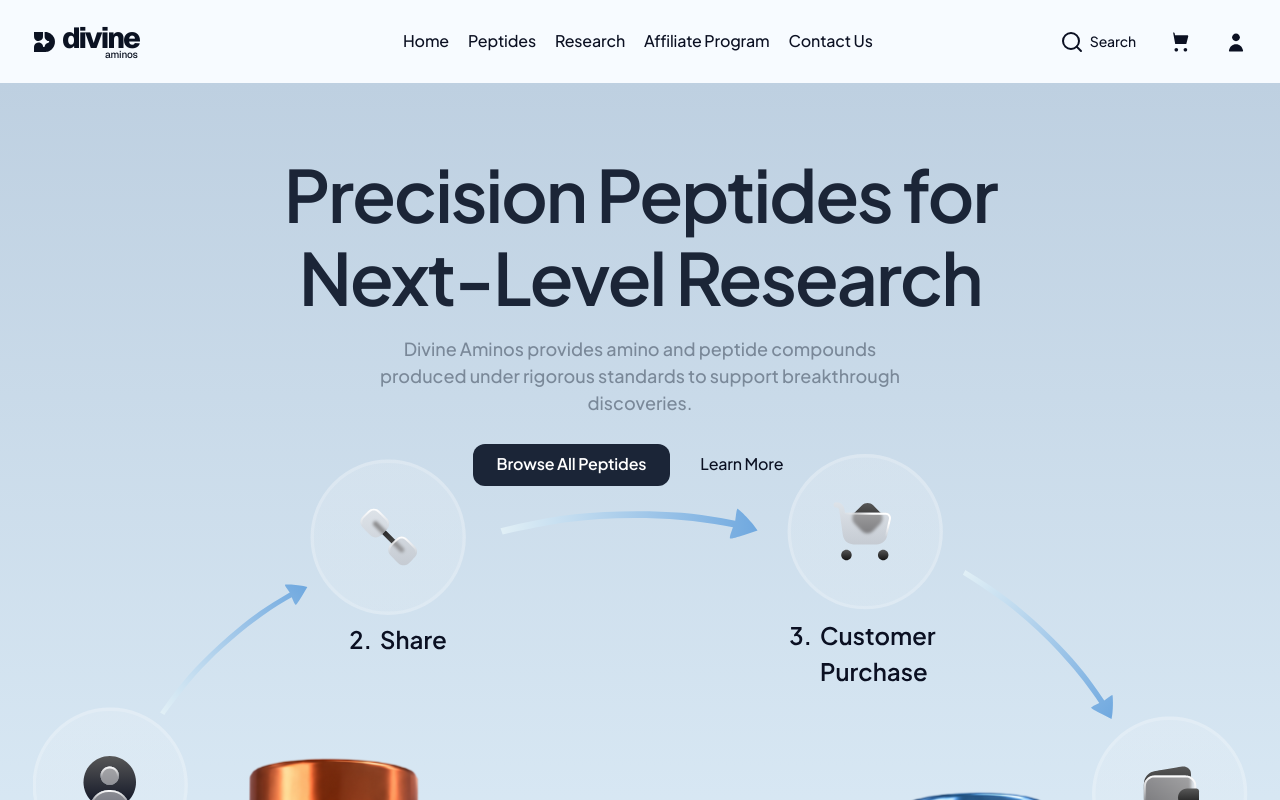
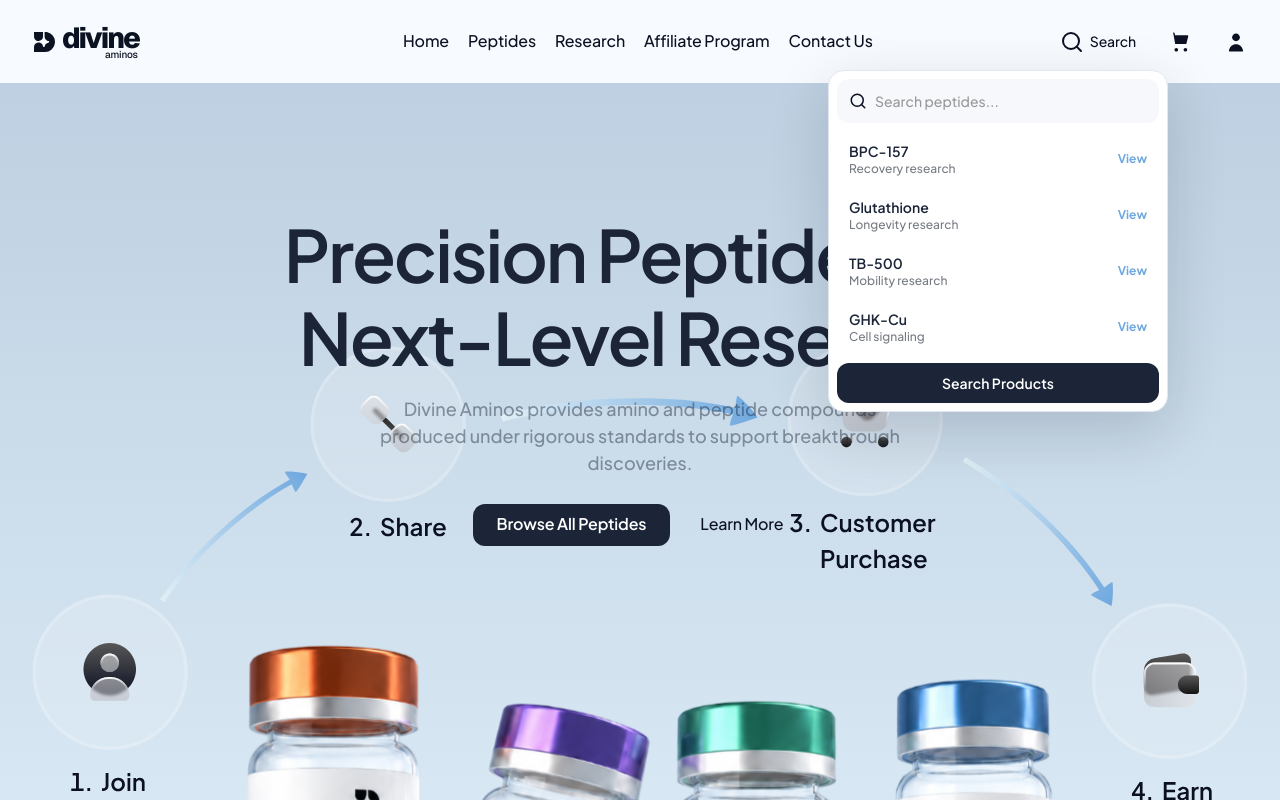
Before and after one commit to Pidinkovski/Devine-Aminos, a Next.js app: page /affiliate-program in a window 1280 px wide. Both pictures are taken after a click on the button "Search". Shown: the top 800 px of the page. Built offline with nearby package versions, Linux system fonts and the light colour scheme.

Commit message:
Refine affiliate sections and product search

```diff
--- a/src/app/affiliate-program/page.tsx
+++ b/src/app/affiliate-program/page.tsx
@@ -47,7 +47,7 @@ const programTiers = [
 export default function AffiliatePage() {
   return (
     <>
-      <section className="relative z-10 isolate h-[clamp(760px,80.14vw,1096px)] overflow-visible bg-[linear-gradient(180deg,#BED0E1_0%,#E2F1FB_100%)] px-8 pb-[72px] pt-[70px] font-[family-name:var(--font-plus-jakarta-sans)]">
+      <section className="relative z-10 isolate h-[clamp(840px,80.14vw,1154px)] overflow-hidden bg-[linear-gradient(180deg,#BED0E1_0%,#E2F1FB_100%)] px-8 pb-[72px] pt-[130px] font-[family-name:var(--font-plus-jakarta-sans)]">
         <div className="mx-auto flex w-full max-w-[1280px] flex-col items-center">
           <div className="z-20 flex max-w-[750px] flex-col items-center gap-4 text-center">
             <h1 className="max-w-[750px] text-[48px] font-semibold leading-[115%] tracking-[-0.03em] text-[#1B2537] sm:text-[60px] lg:text-[72px]">
@@ -75,9 +75,9 @@ export default function AffiliatePage() {
 
           <Image
             alt="Affiliate program flow: join, share, customer purchase, and earn"
-            className="pointer-events-none absolute left-1/2 top-[371px] z-10 h-auto w-[1215px] max-w-[calc(100%-64px)] -translate-x-1/2 select-none"
+            className="pointer-events-none absolute bottom-0 left-1/2 z-10 h-auto w-[1215px] max-w-[calc(100%-64px)] -translate-x-1/2 select-none"
             draggable={false}
-            height={651}
+            height={768}
             id="affiliate-flow"
             src="/affiliate-group.svg"
             unoptimized
--- a/src/app/peptides/page.tsx
+++ b/src/app/peptides/page.tsx
@@ -1,6 +1,6 @@
 "use client";
 
-import { useState } from "react";
+import { useEffect, useState } from "react";
 import { Bottle } from "@/components/bottle";
 import { Footer } from "@/components/footer";
 import { HomeFaq } from "@/components/home-faq";
@@ -80,9 +80,52 @@ export default function PeptidesPage() {
   const [activeFilter, setActiveFilter] = useState("All");
   const [sortOption, setSortOption] = useState("Most Popular");
   const [sortOpen, setSortOpen] = useState(false);
+  const [searchQuery, setSearchQuery] = useState("");
+
+  useEffect(() => {
+    function syncSearchQuery(event?: Event) {
+      if (event instanceof CustomEvent && typeof event.detail === "string") {
+        setSearchQuery(event.detail);
+        return;
+      }
+
+      setSearchQuery(new URLSearchParams(window.location.search).get("search") ?? "");
+    }
+
+    syncSearchQuery();
+    window.addEventListener("popstate", syncSearchQuery);
+    window.addEventListener("divine-product-search", syncSearchQuery);
+
+    return () => {
+      window.removeEventListener("popstate", syncSearchQuery);
+      window.removeEventListener("divine-product-search", syncSearchQuery);
+    };
+  }, []);
+
+  const normalizedSearchQuery = searchQuery.trim().toLowerCase();
 
   const filteredProducts = listingProducts
     .filter((item) => activeFilter === "All" || item.category === activeFilter)
+    .filter((item) => {
+      if (!normalizedSearchQuery) {
+        return true;
+      }
+
+      return [
+        item.name,
+        item.meta,
+        item.category,
+        item.product.name,
+        item.product.shortName,
+        item.product.tag,
+        item.product.description,
+        item.product.benefits.join(" "),
+        item.product.dosage.join(" "),
+      ]
+        .join(" ")
+        .toLowerCase()
+        .includes(normalizedSearchQuery);
+    })
     .sort((a, b) => {
       if (sortOption === "Least Popular") {
         return a.popularity - b.popularity;
@@ -169,6 +212,27 @@ export default function PeptidesPage() {
             </div>
           </div>
 
+          {searchQuery ? (
+            <div className="flex w-full items-center justify-between rounded-2xl bg-[#F6F8FB] px-4 py-3 text-sm font-medium text-[#777C83]">
+              <span>
+                Search results for{" "}
+                <strong className="font-semibold text-[#1B2537]">
+                  {searchQuery}
+                </strong>
+              </span>
+              <button
+                className="rounded-xl bg-white px-3 py-2 text-xs font-semibold text-[#1B2537] transition hover:bg-[#E6F3FF]"
+                onClick={() => {
+                  window.history.pushState(null, "", "/peptides");
+                  setSearchQuery("");
+                }}
+                type="button"
+              >
+                Clear Search
+              </button>
+            </div>
+          ) : null}
+
           <div
             className="grid w-full justify-center gap-x-5 gap-y-[14px]"
             style={{
@@ -184,6 +248,17 @@ export default function PeptidesPage() {
               />
             ))}
           </div>
+
+          {!filteredProducts.length ? (
+            <div className="flex min-h-[240px] w-full flex-col items-center justify-center rounded-[32px] border border-[#E2E8F0] bg-[#F6F8FB] text-center">
+              <h2 className="text-2xl font-semibold text-[#1B2537]">
+                No peptides found
+              </h2>
+              <p className="mt-2 max-w-[420px] text-sm font-medium leading-[150%] text-[#777C83]">
+                Try a product name, category, research use, or vial size.
+              </p>
+            </div>
+          ) : null}
         </div>
       </section>
 
--- a/src/components/affiliate-application.tsx
+++ b/src/components/affiliate-application.tsx
@@ -56,7 +56,7 @@ export function AffiliateApplication() {
 
   return (
     <section
-      className="relative isolate h-[1090px] overflow-hidden bg-[#0B1222] font-[family-name:var(--font-plus-jakarta-sans)]"
+      className="relative isolate h-[1018px] overflow-hidden bg-[#0B1222] font-[family-name:var(--font-plus-jakarta-sans)]"
       id="program-application"
     >
       <Image
--- a/src/components/nav.tsx
+++ b/src/components/nav.tsx
@@ -1,9 +1,11 @@
 "use client";
 
-import { useEffect, useState } from "react";
+import { FormEvent, useEffect, useMemo, useRef, useState } from "react";
 import Link from "next/link";
+import { useRouter } from "next/navigation";
 import { Search } from "lucide-react";
 import { DivineLogo } from "@/components/divine-logo";
+import { products } from "@/data/products";
 
 const links = [
   { href: "/", label: "Home" },
@@ -18,7 +20,35 @@ type CartItem = {
 };
 
 export function Nav() {
+  const router = useRouter();
   const [cartCount, setCartCount] = useState(0);
+  const [searchOpen, setSearchOpen] = useState(false);
+  const [searchQuery, setSearchQuery] = useState("");
+  const searchInputRef = useRef<HTMLInputElement>(null);
+
+  const searchResults = useMemo(() => {
+    const query = searchQuery.trim().toLowerCase();
+
+    if (!query) {
+      return products.slice(0, 4);
+    }
+
+    return products
+      .filter((product) =>
+        [
+          product.name,
+          product.shortName,
+          product.tag,
+          product.description,
+          product.benefits.join(" "),
+          product.dosage.join(" "),
+        ]
+          .join(" ")
+          .toLowerCase()
+          .includes(query),
+      )
+      .slice(0, 5);
+  }, [searchQuery]);
 
   useEffect(() => {
     function syncCartCount() {
@@ -34,6 +64,29 @@ export function Nav() {
       window.removeEventListener("divine-cart-updated", syncCartCount);
     };
   }, []);
+
+  useEffect(() => {
+    if (!searchOpen) {
+      return;
+    }
+
+    const focusFrame = window.requestAnimationFrame(() => {
+      searchInputRef.current?.focus();
+    });
+
+    return () => window.cancelAnimationFrame(focusFrame);
+  }, [searchOpen]);
+
+  function submitSearch(event: FormEvent<HTMLFormElement>) {
+    event.preventDefault();
+
+    const query = searchQuery.trim();
+    router.push(query ? `/peptides?search=${encodeURIComponent(query)}` : "/peptides");
+    window.dispatchEvent(
+      new CustomEvent("divine-product-search", { detail: query }),
+    );
+    setSearchOpen(false);
+  }
 
   return (
     <header className="sticky top-0 z-50 bg-[#F7FBFF]">
@@ -54,11 +107,72 @@ export function Nav() {
           ))}
         </nav>
 
-        <div className="flex h-6 w-[189px] items-center justify-end gap-8 text-[#0B1022]">
-          <button className="focus-ring hidden h-6 items-center gap-1.5 rounded-[3px] font-[family-name:var(--font-plus-jakarta-sans)] text-sm font-medium leading-[140%] tracking-[-0.01em] md:inline-flex">
+        <div className="relative flex h-6 w-[189px] items-center justify-end gap-8 text-[#0B1022]">
+          <button
+            aria-expanded={searchOpen}
+            className="focus-ring hidden h-6 items-center gap-1.5 rounded-[3px] font-[family-name:var(--font-plus-jakarta-sans)] text-sm font-medium leading-[140%] tracking-[-0.01em] md:inline-flex"
+            onClick={() => setSearchOpen((open) => !open)}
+            type="button"
+          >
             <Search size={24} strokeWidth={2} />
             Search
           </button>
+
+          {searchOpen ? (
+            <form
+              className="absolute right-20 top-10 z-50 w-[340px] overflow-hidden rounded-2xl border border-[#E2E8F0] bg-white p-2 font-[family-name:var(--font-plus-jakarta-sans)] shadow-[0_20px_60px_rgba(11,18,32,0.16)]"
+              onSubmit={submitSearch}
+            >
+              <label className="flex h-11 items-center gap-2 rounded-xl bg-[#F6F8FB] px-3 text-[#0B1022]">
+                <Search size={18} strokeWidth={2} />
+                <input
+                  ref={searchInputRef}
+                  className="min-w-0 flex-1 bg-transparent text-sm font-medium outline-none placeholder:text-[#999999]"
+                  onChange={(event) => setSearchQuery(event.target.value)}
+                  placeholder="Search peptides..."
+                  type="search"
+                  value={searchQuery}
+                />
+              </label>
+
+              <div className="mt-2 max-h-[280px] overflow-y-auto">
+                {searchResults.length ? (
+                  searchResults.map((product) => (
+                    <Link
+                      className="flex items-center justify-between gap-4 rounded-xl px-3 py-2.5 text-sm transition hover:bg-[#F6F8FB]"
+                      href={`/peptides/${product.slug}`}
+                      key={product.slug}
+                      onClick={() => setSearchOpen(false)}
+                    >
+                      <span>
+                        <span className="block font-semibold text-[#1B2537]">
+                          {product.name}
+                        </span>
+                        <span className="block text-xs font-medium text-[#777C83]">
+                          {product.tag}
+                        </span>
+                      </span>
+                      <span className="shrink-0 text-xs font-bold text-[#6FA8DF]">
+                        View
+                      </span>
+                    </Link>
+                  ))
+                ) : (
+                  <p className="px-3 py-4 text-sm font-medium text-[#777C83]">
+                    No matching peptides found.
+                  </p>
+                )}
+              </div>
+
+              <button
+                className="mt-2 flex h-10 w-full items-center justify-center rounded-xl bg-[#1B2537] text-sm font-semibold text-white transition hover:bg-[#253148]"
+                type="submit"
+              >
+                Search Products
+              </button>
+            </form>
+          ) : null}
+
           <Link
             href="/cart"
             className="focus-ring relative inline-flex items-center justify-center"
```
Also changed, not shown: src/app/research/page.tsx (+8 -4 lines), public/affiliate-group.svg.
